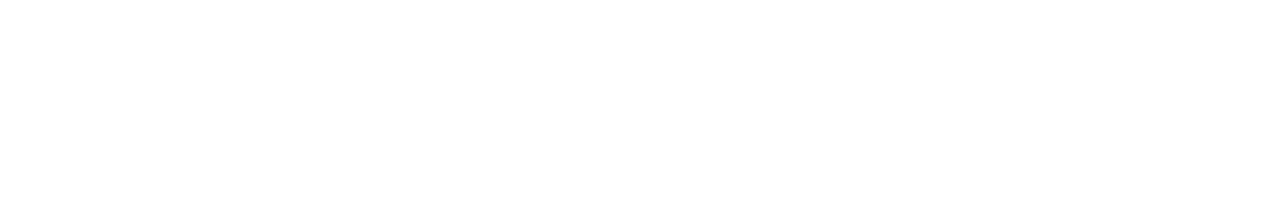
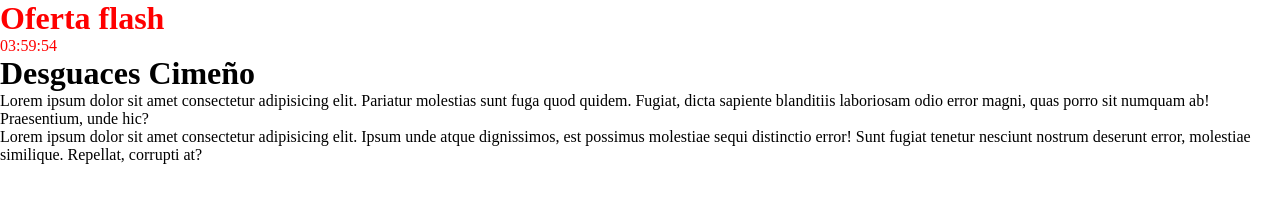
Before and after one commit to JesusUcam/DWEC_Practica2, a plain HTML site: page index.html in a window 1280 px wide. Shown: the top 202 px of the page. Drawn offline with Linux system fonts and the light colour scheme.

Commit message:
haciendo el tonto con el header

```diff
--- /dev/null
+++ b/header.js
@@ -0,0 +1,49 @@
+//https://codepen.io/igloude/pen/JjOoQz
+
+var lastScrollTop = 0;
+let header = document.querySelector("#header");
+let hbanner = document.querySelector(".header-banner").clientHeight;
+
+
+window.addEventListener("scroll", function(){
+    var st = window.pageY || document.documentElement.scrollTop; // Credits: "https://github.com/qeremy/so/blob/master/so.dom.js#L426"
+    if (st > lastScrollTop) {
+        console.log("abajo");
+        header.setAttribute("style",`color: blue; top: -${hbanner}px;`)
+
+    } else if (st < lastScrollTop) {
+        console.log("arriba");
+        header.setAttribute("style",`color: red; top: 0px;`)
+    } // else was horizontal scroll
+    lastScrollTop = st <= 0 ? 0 : st; // For Mobile or negative scrolling
+}, false);
+
+//contador
+
+var tiempoRestante = 4 * 60 * 60; // 4 horas en segundos
+
+function actualizarCuentaRegresiva() {
+  var horas = Math.floor(tiempoRestante / 3600);
+  var minutos = Math.floor((tiempoRestante % 3600) / 60);
+  var segundos = tiempoRestante % 60;
+
+  // Añadir ceros delante si es necesario
+  horas = horas < 10 ? "0" + horas : horas;
+  minutos = minutos < 10 ? "0" + minutos : minutos;
+  segundos = segundos < 10 ? "0" + segundos : segundos;
+
+  var cuentaRegresivaString = horas + ":" + minutos + ":" + segundos;
+  document.getElementById("countdown").innerHTML = cuentaRegresivaString;
+
+  if (tiempoRestante > 0) {
+    tiempoRestante--;
+  } else {
+    document.getElementById("countdown").innerHTML = "¡Tiempo terminado!";
+  }
+}
+
+// Actualizar cada segundo
+setInterval(actualizarCuentaRegresiva, 1000);
+
+// Llamar a la función al cargar la página
+window.onload = actualizarCuentaRegresiva;
--- a/index.html
+++ b/index.html
@@ -4,8 +4,32 @@
     <meta charset="UTF-8">
     <meta name="viewport" content="width=device-width, initial-scale=1.0">
     <title>Document</title>
+    <link rel="stylesheet" href="styles.css">
+    <script src="header.js" defer></script>
+    <script src="taller.js" defer></script>
 </head>
 <body>
-
+    <div id="header">
+        <div class="header-banner">
+            <h1>Oferta flash</h1>
+            <div id="countdown">4:00:00</div>
+            </div>
+        </div>
+        <div class="header-menu"></div>
+        <div class="header-main">
+            <div id="header-scroll">
+                <h1>Desguaces Cimeño</h1>
+            </div>
+        </div>
+    </div>
+    <aside>
+        Lorem ipsum dolor sit amet consectetur adipisicing elit. Pariatur molestias sunt fuga quod quidem. Fugiat, dicta sapiente blanditiis laboriosam odio error magni, quas porro sit numquam ab! Praesentium, unde hic?
+    </aside>
+    <main>
+        Lorem ipsum dolor sit amet consectetur adipisicing elit. Ipsum unde atque dignissimos, est possimus molestiae sequi distinctio error! Sunt fugiat tenetur nesciunt nostrum deserunt error, molestiae similique. Repellat, corrupti at?
+    </main>
+    <footer>
+        Lorem ipsum dolor sit amet consectetur adipisicing elit. Aliquam mollitia nobis porro officia ut voluptates. Asperiores quia harum eum, saepe laborum quis consequuntur recusandae expedita vero et? Asperiores, doloribus optio!
+    </footer>
 </body>
 </html>
--- /dev/null
+++ b/styles.css
@@ -0,0 +1,10 @@
+*{
+    margin: 0;
+    padding: 0;
+}
+#header{
+    position: relative;
+}
+main{
+    height: 10000px;
+}
--- /dev/null
+++ b/taller.js
@@ -0,0 +1 @@
+//Pagina https://www.aurgi.com/
```
